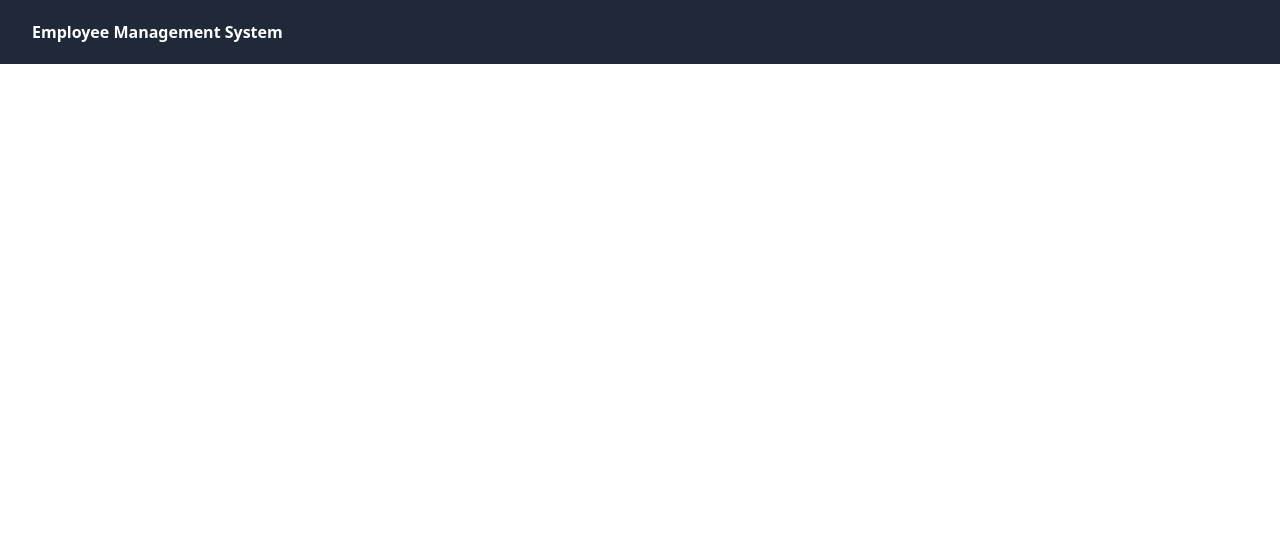
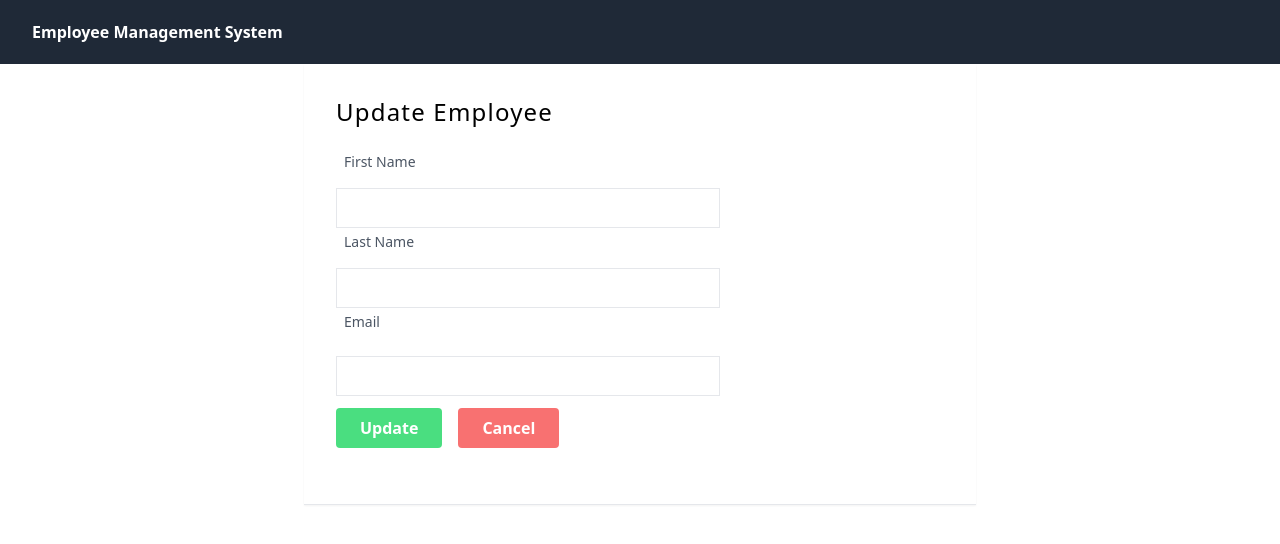
Before and after one commit to MehmetC80/employee-app-client, a React (Vite) app: page /editEmployee/1 in a window 1280 px wide. Shown: the top 544 px of the page. Built offline with nearby package versions, Linux system fonts and the light colour scheme; no server answers.

Commit message:
add edit empolyee

```diff
--- a/src/App.jsx
+++ b/src/App.jsx
@@ -2,6 +2,7 @@ import { BrowserRouter, Route, Routes } from "react-router-dom";
 import { AddEmployee } from "./components/AddEmployee";
 import { EmployeeList } from "./components/Employee/EmployeeList";
 import { Navbar } from "./components/Navbar";
+import { UpdateEmployee } from "./components/UpdateEmployee";
 
 function App() {
   return (
@@ -13,6 +14,7 @@ function App() {
           <Route path="/" element={<EmployeeList />} />
           <Route path="/employeeList" element={<EmployeeList />} />
           <Route path="/addEmployee" element={<AddEmployee />} />
+          <Route path="/editEmployee/:id" element={<UpdateEmployee />} />
         </Routes>
       </BrowserRouter>
     </>
--- a/src/components/Employee/Employee.jsx
+++ b/src/components/Employee/Employee.jsx
@@ -1,4 +1,13 @@
+import { useNavigate } from "react-router-dom";
+
 export const Employee = ({ emp, deleteEmployee }) => {
+  const navigate = useNavigate();
+
+  const editEmployee = (e, id) => {
+    e.preventDefault();
+    navigate(`/editEmployee/${id}`);
+  };
+
   return (
     <tr key={emp.id}>
       <td className="text-left px-6 py-4 whitespace-nowrap">
@@ -11,7 +20,10 @@ export const Employee = ({ emp, deleteEmployee }) => {
         <div className="text-sm">{emp.emailId}</div>
       </td>
       <td className="text-left px-6 py-4 whitespace-nowrap font-medium text-sm">
-        <a href="#" className="text-indigo-600 hover:text-indigo-800 px-4">
+        <a
+          onClick={(e, id) => editEmployee(e, emp.id)}
+          className="text-indigo-600 hover:text-indigo-800 px-4 hover:cursor-pointer"
+        >
           Edit
         </a>
         <a
--- /dev/null
+++ b/src/components/UpdateEmployee.jsx
@@ -0,0 +1,107 @@
+import { useEffect, useState } from "react";
+import { useNavigate, useParams } from "react-router-dom";
+import employeeService from "../services/employeeService";
+
+export const UpdateEmployee = () => {
+  const { id } = useParams();
+
+  const navigate = useNavigate();
+
+  const [employee, setEmployee] = useState({
+    id: id,
+    firstname: "",
+    lastname: "",
+    emailId: "",
+  });
+
+  useEffect(() => {
+    const fetchData = async () => {
+      try {
+        const response = await employeeService.getEmployeeById(id);
+        setEmployee(response.data);
+      } catch (err) {
+        console.log(err);
+      }
+    };
+
+    fetchData();
+  }, []);
+
+  const handleChange = (e) => {
+    const value = e.target.value;
+    setEmployee({ ...employee, [e.target.name]: value });
+  };
+
+  const updateEmployee = (e) => {
+    e.preventDefault();
+
+    employeeService
+      .updateEmployee(id, employee)
+      .then((res) => {
+        navigate("/employeeList");
+      })
+      .catch((err) => {
+        console.log(err);
+      });
+  };
+
+  return (
+    <div className="flex max-w-2xl shadow-sm border-b mx-auto">
+      <div className="px-8 py-8">
+        <div className="font-thin text-2xl tracking-wider">
+          <h1>Update Employee</h1>
+        </div>
+        <div className="items-center justify-center h-14 w-full my-4 ">
+          <label className="block text-gray-600 text-sm font-normal px-2 py-2">
+            First Name
+          </label>
+          <input
+            type="text"
+            name="firstname"
+            value={employee.firstname}
+            onChange={(e) => handleChange(e)}
+            className="h-10 w-96 border mt-2 px-2"
+          />
+        </div>
+        <div className="items-center justify-center h-14 w-full my-4 py-2">
+          <label className="block text-gray-600 text-sm font-normal px-2 py-2">
+            Last Name
+          </label>
+          <input
+            type="text"
+            name="lastname"
+            value={employee.lastname}
+            onChange={(e) => handleChange(e)}
+            className="h-10 w-96 border mt-2 px-2"
+          />
+        </div>
+        <div className="items-center justify-center h-14 w-full my-4 py-2">
+          <label className="block text-gray-600 text-sm font-normal px-2 py-4">
+            Email
+          </label>
+          <input
+            type="email"
+            name="emailId"
+            value={employee.emailId}
+            onChange={(e) => handleChange(e)}
+            className="h-10 w-96 border mt-2 px-2"
+          />
+        </div>
+        <div className="items-center justify-center h-14 w-full my-8 space-x-4 py-8">
+          <button
+            onClick={updateEmployee}
+            className="rounded text-white font-semibold bg-green-400 py-2 px-6 hover:bg-green-700"
+          >
+            Update
+          </button>
+          <button
+            onClick={() => navigate("/employeeList")}
+            className="rounded text-white font-semibold bg-red-400 py-2 px-6 hover:bg-red-700"
+          >
+            Cancel
+          </button>
+        </div>
+      </div>
+    </div>
+  );
+};
--- a/src/services/employeeService.js
+++ b/src/services/employeeService.js
@@ -20,7 +20,7 @@ class EmployeeService {
   }
 
   updateEmployee(id, employee) {
-    return axios.put(EMPLOYEE_API_BASE_URL, "/" + id, employee);
+    return axios.put(EMPLOYEE_API_BASE_URL + "/" + id, employee);
   }
 }
 
```
